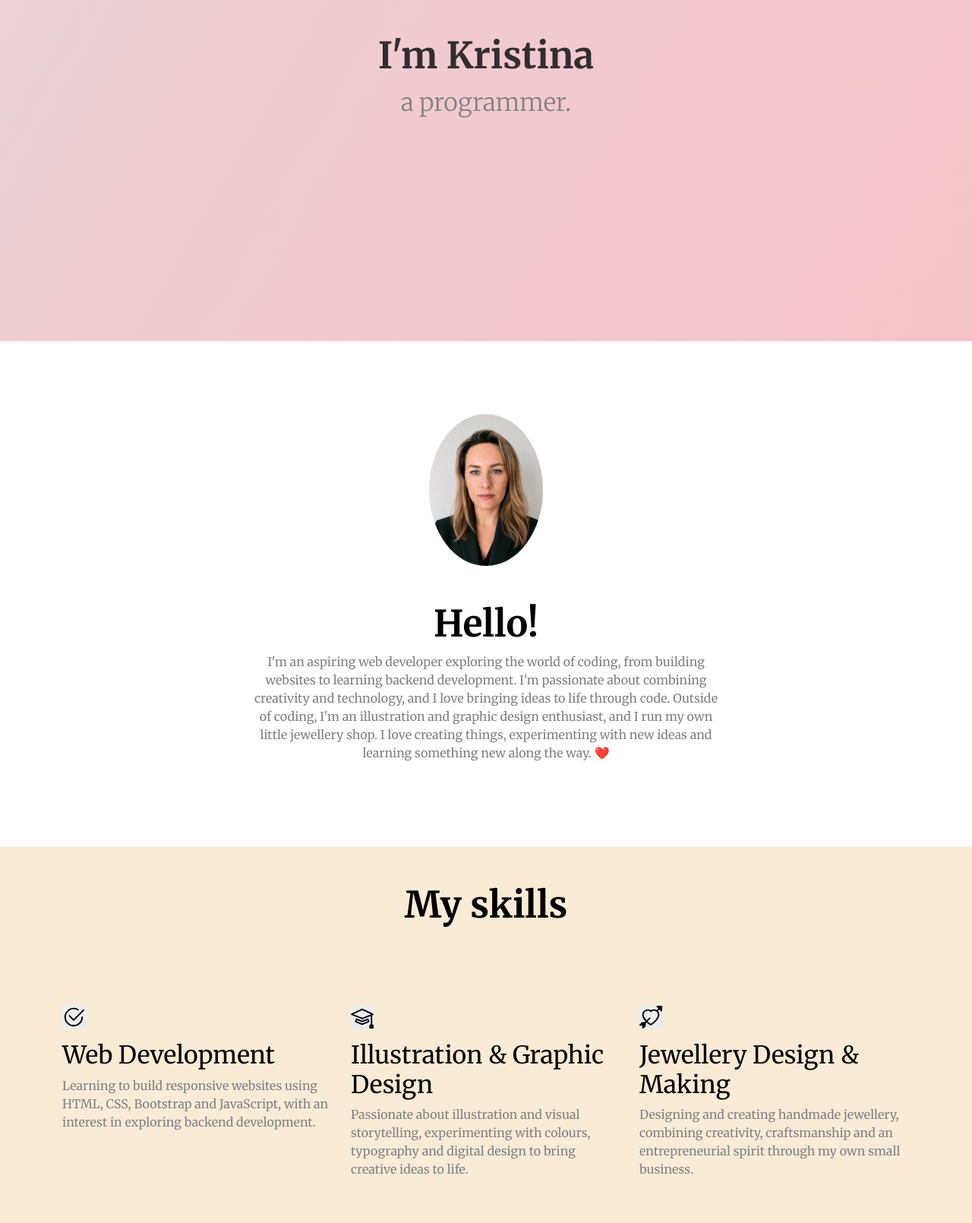
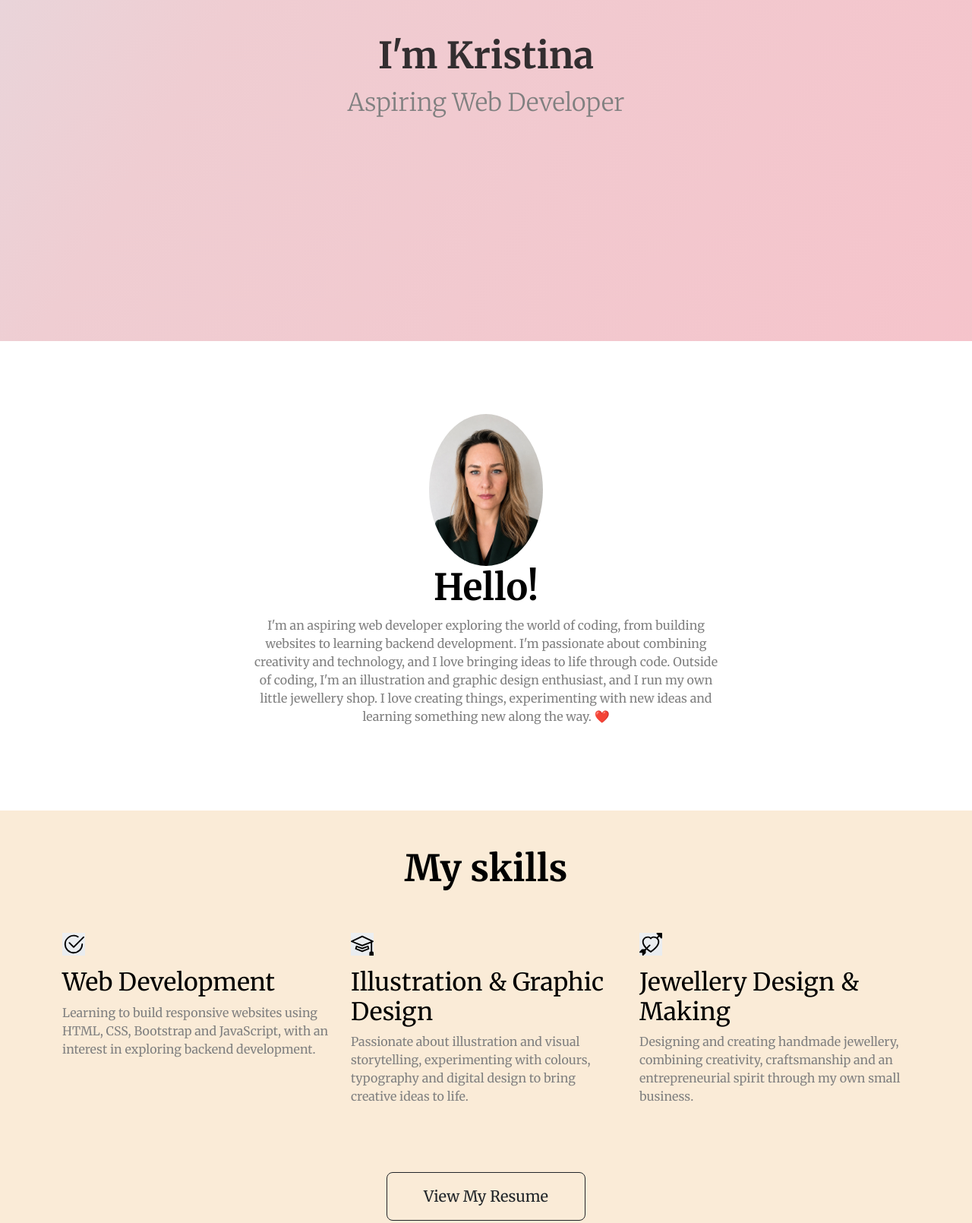
Before and after one commit to kristina1981a/Personal-site, a plain HTML site: page index.html in a window 1280 px wide. Shown: the part 351-1961 px from the top of the page at 76% size. Drawn offline with nearby package versions, Linux system fonts and the light colour scheme.

Commit message:
Add files via upload

```diff
--- a/index.html
+++ b/index.html
@@ -36,7 +36,7 @@
 
           <h1 class="heading display-5 fw-bold mt-5">I'm Kristina</h1>
           <div class="col-lg-6 mx-auto">
-            <p class="job lead mb-4">a programmer.</p>
+            <p class="job lead mb-4">Aspiring Web Developer</p>
           </div>
         </div>
       </div>
@@ -51,7 +51,7 @@
           height="200"
         />
 
-        <h2 class="display-5 fw-bold text-body-emphasis mt-5">Hello!</h2>
+        <h2 class="display-5 fw-bold text-body-emphasis">Hello!</h2>
         <div class="col-lg-6 mx-auto">
           <p class="writings">
             I'm an aspiring web developer exploring the world of coding, from
@@ -71,7 +71,7 @@
         <h2 class="display-5 fw-bold text-body-emphasis mt-5 text-center py-5">
           My skills
         </h2>
-        <div class="row g-4 py-5 row-cols-1 row-cols-lg-3">
+        <div class="row g-4 row-cols-1 row-cols-lg-3">
           <div class="feature col">
             <div
               class="icon-square bg-body-secondary text-body-emphasis d-inline-flex align-items-center justify-content-center text-bg-primary bg-gradient fs-2 mb-3"
@@ -169,9 +169,8 @@
       <div class="container text-center py-5">
         <a
           href="./Resume/index.html"
-          class="btn btn-outline-dark btn-lg px-5 py-3"
-        >
-          View My Resume
+          class="btn btn-outline-dark btn-lg px-5 py-3" target="_blank"
+        >View My Resume
         </a>
       </div>
     </section>
```
